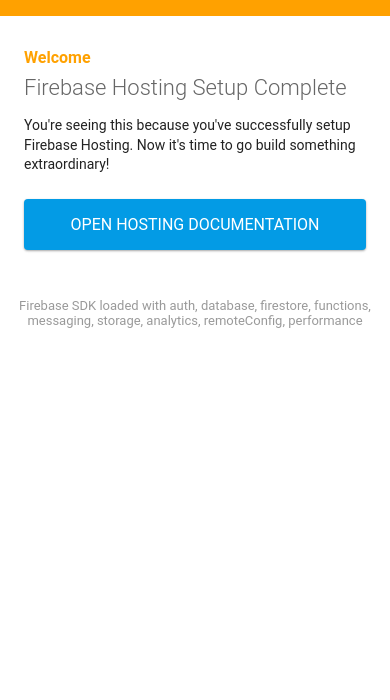
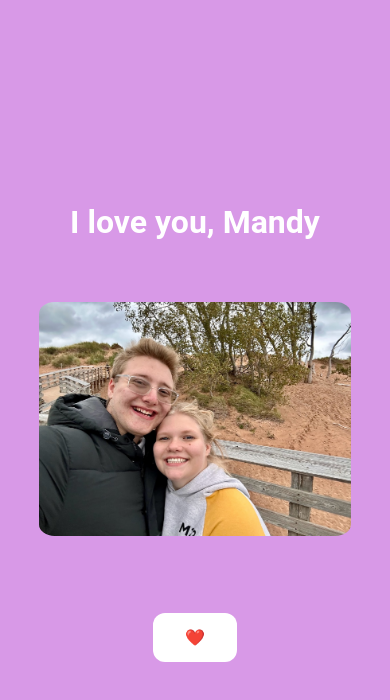
Before and after one commit to Nanosplitter/MandyBirthday, a plain HTML site: page public/index.html in a window 390 px wide. Drawn offline with Linux system fonts and the light colour scheme; some packages are replaced by stand-ins of ours.

Commit message:
Create website

```diff
--- a/public/index.html
+++ b/public/index.html
@@ -1,22 +1,44 @@
 <!DOCTYPE html>
 <html>
   <head>
-    <meta charset="utf-8">
-    <meta name="viewport" content="width=device-width, initial-scale=1">
-    <title>Welcome to Firebase Hosting</title>
+    <meta charset="utf-8" />
+    <meta name="viewport" content="width=device-width, initial-scale=1" />
+    <meta name="mobile-web-app-capable" content="yes">
+    <title>I love you</title>
 
     <!-- update the version number as needed -->
     <script defer src="/__/firebase/9.19.1/firebase-app-compat.js"></script>
     <!-- include only the Firebase features as you need -->
     <script defer src="/__/firebase/9.19.1/firebase-auth-compat.js"></script>
-    <script defer src="/__/firebase/9.19.1/firebase-database-compat.js"></script>
-    <script defer src="/__/firebase/9.19.1/firebase-firestore-compat.js"></script>
-    <script defer src="/__/firebase/9.19.1/firebase-functions-compat.js"></script>
-    <script defer src="/__/firebase/9.19.1/firebase-messaging-compat.js"></script>
+    <script
+      defer
+      src="/__/firebase/9.19.1/firebase-database-compat.js"
+    ></script>
+    <script
+      defer
+      src="/__/firebase/9.19.1/firebase-firestore-compat.js"
+    ></script>
+    <script
+      defer
+      src="/__/firebase/9.19.1/firebase-functions-compat.js"
+    ></script>
+    <script
+      defer
+      src="/__/firebase/9.19.1/firebase-messaging-compat.js"
+    ></script>
     <script defer src="/__/firebase/9.19.1/firebase-storage-compat.js"></script>
-    <script defer src="/__/firebase/9.19.1/firebase-analytics-compat.js"></script>
-    <script defer src="/__/firebase/9.19.1/firebase-remote-config-compat.js"></script>
-    <script defer src="/__/firebase/9.19.1/firebase-performance-compat.js"></script>
+    <script
+      defer
+      src="/__/firebase/9.19.1/firebase-analytics-compat.js"
+    ></script>
+    <script
+      defer
+      src="/__/firebase/9.19.1/firebase-remote-config-compat.js"
+    ></script>
+    <script
+      defer
+      src="/__/firebase/9.19.1/firebase-performance-compat.js"
+    ></script>
     <!--
       initialize the SDK after all desired features are loaded, set useEmulator to false
       to avoid connecting the SDK to running emulators.
@@ -24,32 +46,134 @@
     <script defer src="/__/firebase/init.js?useEmulator=true"></script>
 
     <style media="screen">
-      body { background: #ECEFF1; color: rgba(0,0,0,0.87); font-family: Roboto, Helvetica, Arial, sans-serif; margin: 0; padding: 0; }
-      #message { background: white; max-width: 360px; margin: 100px auto 16px; padding: 32px 24px; border-radius: 3px; }
-      #message h2 { color: #ffa100; font-weight: bold; font-size: 16px; margin: 0 0 8px; }
-      #message h1 { font-size: 22px; font-weight: 300; color: rgba(0,0,0,0.6); margin: 0 0 16px;}
-      #message p { line-height: 140%; margin: 16px 0 24px; font-size: 14px; }
-      #message a { display: block; text-align: center; background: #039be5; text-transform: uppercase; text-decoration: none; color: white; padding: 16px; border-radius: 4px; }
-      #message, #message a { box-shadow: 0 1px 3px rgba(0,0,0,0.12), 0 1px 2px rgba(0,0,0,0.24); }
-      #load { color: rgba(0,0,0,0.4); text-align: center; font-size: 13px; }
+      body {
+        background: #eceff1;
+        color: rgba(0, 0, 0, 0.87);
+        font-family: Roboto, Helvetica, Arial, sans-serif;
+        margin: 0;
+        padding: 0;
+      }
+      #message {
+        background: white;
+        max-width: 360px;
+        margin: 100px auto 16px;
+        padding: 32px 24px;
+        border-radius: 3px;
+      }
+      #message h2 {
+        color: #ffa100;
+        font-weight: bold;
+        font-size: 16px;
+        margin: 0 0 8px;
+      }
+      #message h1 {
+        font-size: 22px;
+        font-weight: 300;
+        color: rgba(0, 0, 0, 0.6);
+        margin: 0 0 16px;
+      }
+      #message p {
+        line-height: 140%;
+        margin: 16px 0 24px;
+        font-size: 14px;
+      }
+      #message a {
+        display: block;
+        text-align: center;
+        background: #039be5;
+        text-transform: uppercase;
+        text-decoration: none;
+        color: white;
+        padding: 16px;
+        border-radius: 4px;
+      }
+      #message,
+      #message a {
+        box-shadow: 0 1px 3px rgba(0, 0, 0, 0.12), 0 1px 2px rgba(0, 0, 0, 0.24);
+      }
+      #load {
+        color: rgba(0, 0, 0, 0.4);
+        text-align: center;
+        font-size: 13px;
+      }
       @media (max-width: 600px) {
-        body, #message { margin-top: 0; background: white; box-shadow: none; }
-        body { border-top: 16px solid #ffa100; }
+        body,
+        #message {
+          margin-top: 0;
+          background: white;
+          box-shadow: none;
+        }
+      }
+    </style>
+    <style>
+      img {
+        display: block;
+        margin-left: auto;
+        margin-right: auto;
+        margin-top: 10%;
+        border-radius: 5%;
+      }
+      button {
+        display: block;
+        margin-left: auto;
+        margin-right: auto;
+        margin-top: 10%;
+        background-color: #ffffff;
+        border: none;
+        color: white;
+        padding: 15px 32px;
+        text-align: center;
+        text-decoration: none;
+        display: inline-block;
+        font-size: 16px;
+        border-radius: 12px;
+        transition-duration: 0.4s;
+      }
+      button:hover {
+        background-color: #922dac;
+      }
+      body {
+        display: flex;
+        flex-direction: column;
+        align-items: center;
+        justify-content: center;
+        height: 100vh;
+        background-color: #d899e7;
+      }
+      h1 {
+        text-align: center;
+        color: white;
       }
     </style>
   </head>
   <body>
-    <div id="message">
-      <h2>Welcome</h2>
-      <h1>Firebase Hosting Setup Complete</h1>
-      <p>You're seeing this because you've successfully setup Firebase Hosting. Now it's time to go build something extraordinary!</p>
-      <a target="_blank" href="https://firebase.google.com/docs/hosting/">Open Hosting Documentation</a>
-    </div>
-    <p id="load">Firebase SDK Loading&hellip;</p>
+    <h1>I love you, Mandy</h1>
+    <img
+      src="./images/IMG_0409.jpg"
+      width="80%"
+    />
+
+    <br /><br />
+
+    <button onclick="playAudio()">❤️</button>
+
+    <audio id="myAudio">
+      <source
+        src="./sounds/Recording.m4a"
+        type="audio/mpeg"
+      />
+    </audio>
 
     <script>
-      document.addEventListener('DOMContentLoaded', function() {
-        const loadEl = document.querySelector('#load');
+      function playAudio() {
+        var x = document.getElementById("myAudio");
+        x.play();
+      }
+    </script>
+
+    <script>
+      document.addEventListener("DOMContentLoaded", function () {
+        const loadEl = document.querySelector("#load");
         // // 🔥🔥🔥🔥🔥🔥🔥🔥🔥🔥🔥🔥🔥🔥🔥🔥🔥🔥🔥🔥🔥🔥🔥🔥🔥🔥🔥🔥🔥🔥🔥
         // // The Firebase SDK is initialized and available here!
         //
@@ -68,20 +192,23 @@
         try {
           let app = firebase.app();
           let features = [
-            'auth',
-            'database',
-            'firestore',
-            'functions',
-            'messaging',
-            'storage',
-            'analytics',
-            'remoteConfig',
-            'performance',
-          ].filter(feature => typeof app[feature] === 'function');
-          loadEl.textContent = `Firebase SDK loaded with ${features.join(', ')}`;
+            "auth",
+            "database",
+            "firestore",
+            "functions",
+            "messaging",
+            "storage",
+            "analytics",
+            "remoteConfig",
+            "performance"
+          ].filter((feature) => typeof app[feature] === "function");
+          loadEl.textContent = `Firebase SDK loaded with ${features.join(
+            ", "
+          )}`;
         } catch (e) {
           console.error(e);
-          loadEl.textContent = 'Error loading the Firebase SDK, check the console.';
+          loadEl.textContent =
+            "Error loading the Firebase SDK, check the console.";
         }
       });
     </script>
```
Also changed, not shown: public/images/IMG_0409.jpg (added), 1 other file.
